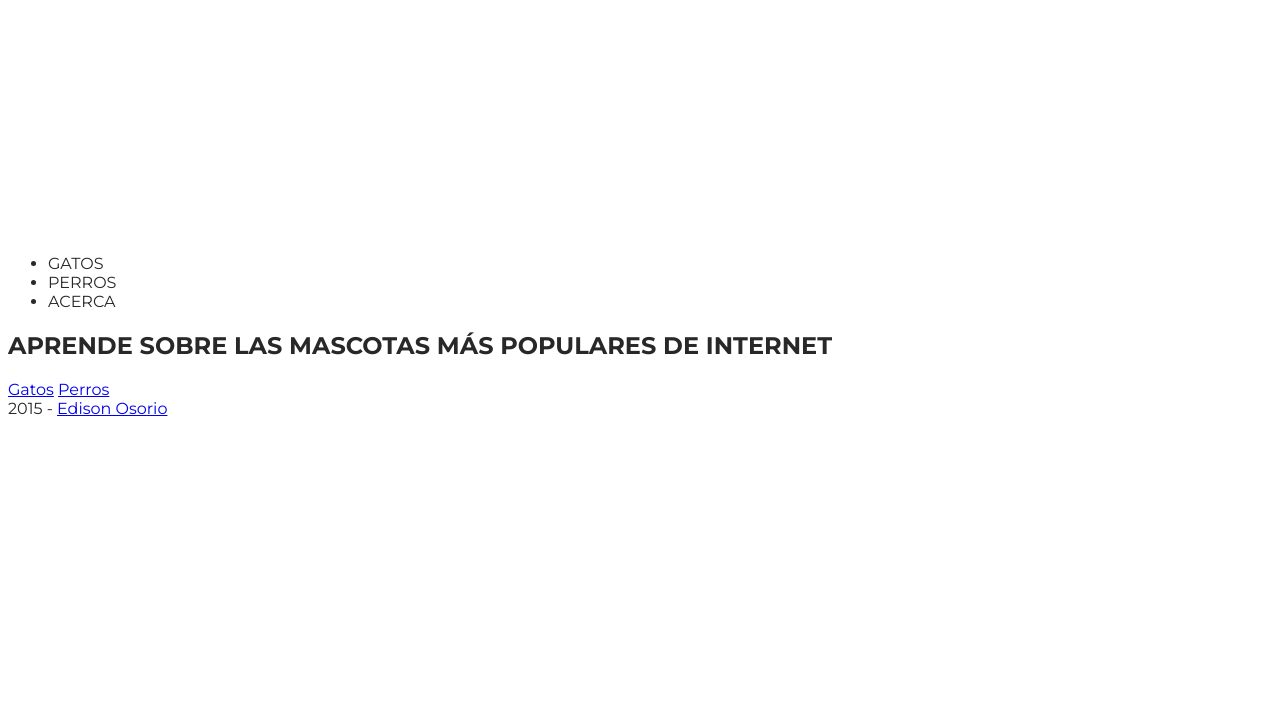
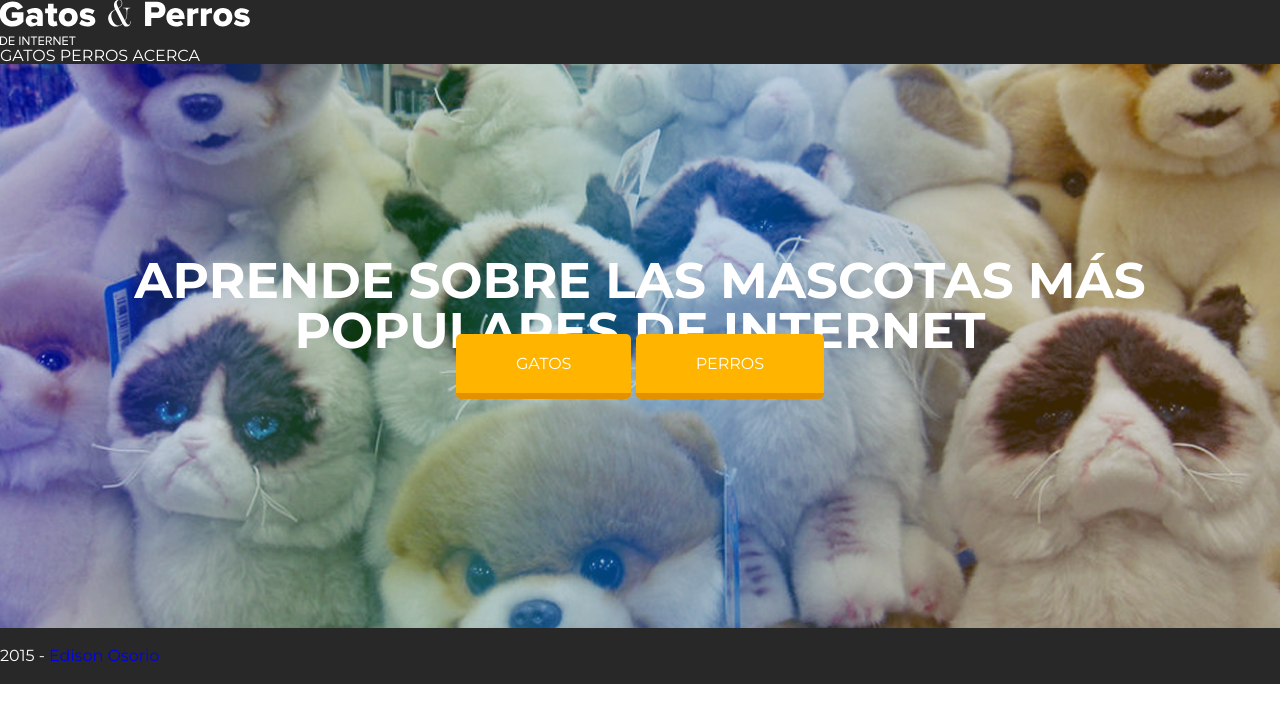
Before and after one commit to edisonosorioj/HTML5-CSS3, a plain HTML site: page index.html in a window 1280 px wide. Drawn offline with Linux system fonts and the light colour scheme.

Commit message:
Organización css

```diff
--- a/css/secciones.css
+++ b/css/secciones.css
@@ -1,7 +1,7 @@
 /* Secciones de mi sitio */
 
 .home{
-	background: #ffffff url('assets/bg.jpg') no-repeat center center fixed;
+	background: #ffffff url('../assets/bg.jpg') no-repeat center center fixed;
 	background-size: cover;
 	color: #ffffff;
 	text-align: center;
--- a/style.css
+++ b/style.css
@@ -1,11 +1,12 @@
+@import url('css/reset.css');
+@import url('css/secciones.css');
+@import url('css/editorial.css');
+@import url('css/formas.css');
+@import url('css/layout.css');
+
+
 html, body{
 	color: #282828;
 	height: 100%;
 	font-family: 'Montserrat', sans-serif;
 }
-
-@import url('css/editorial.css');
-@import url('css/formas.css');
-@import url('css/layout.css');
-@import url('css/reset.css');
-@import url('css/secciones.css');
```
